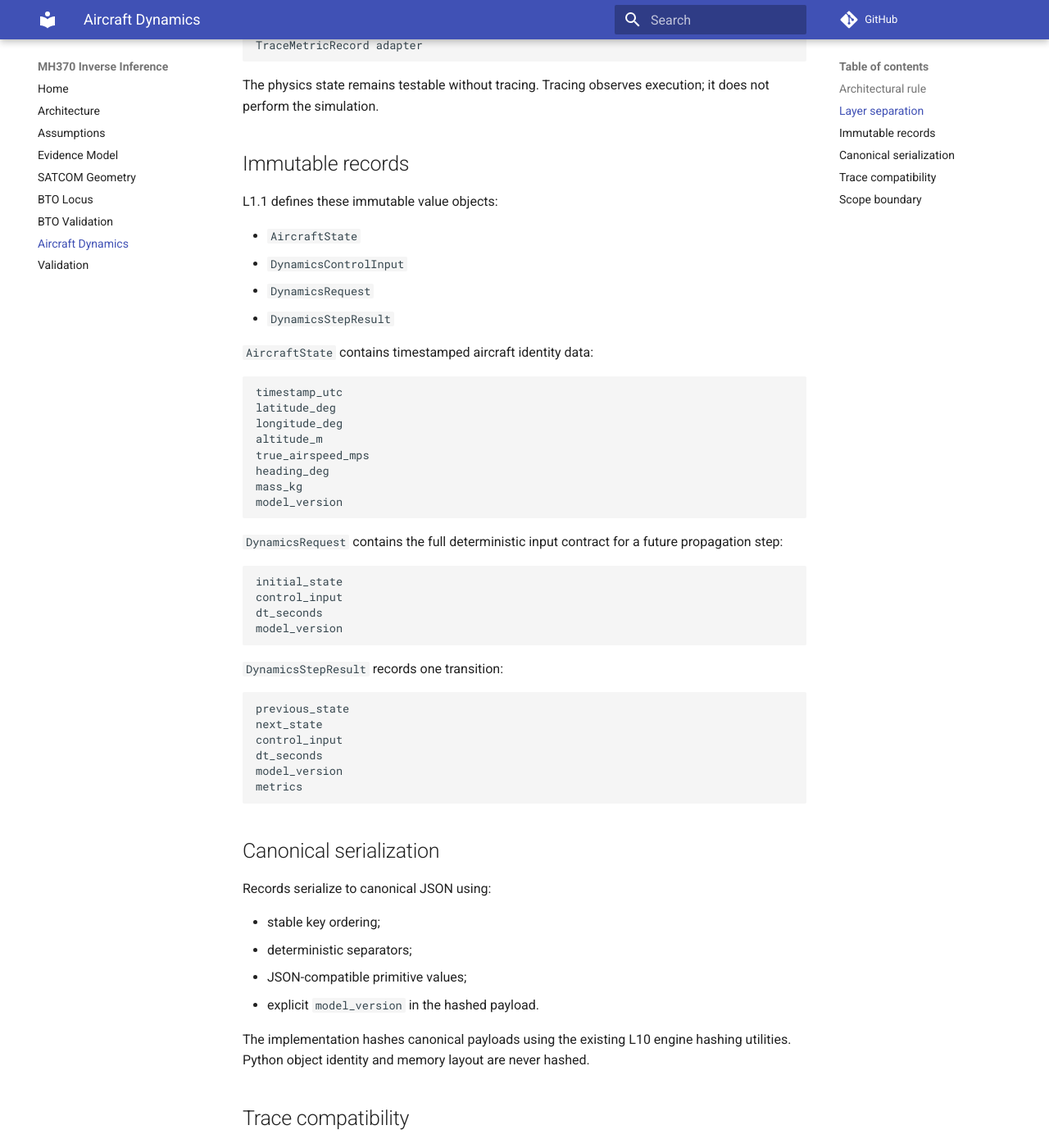
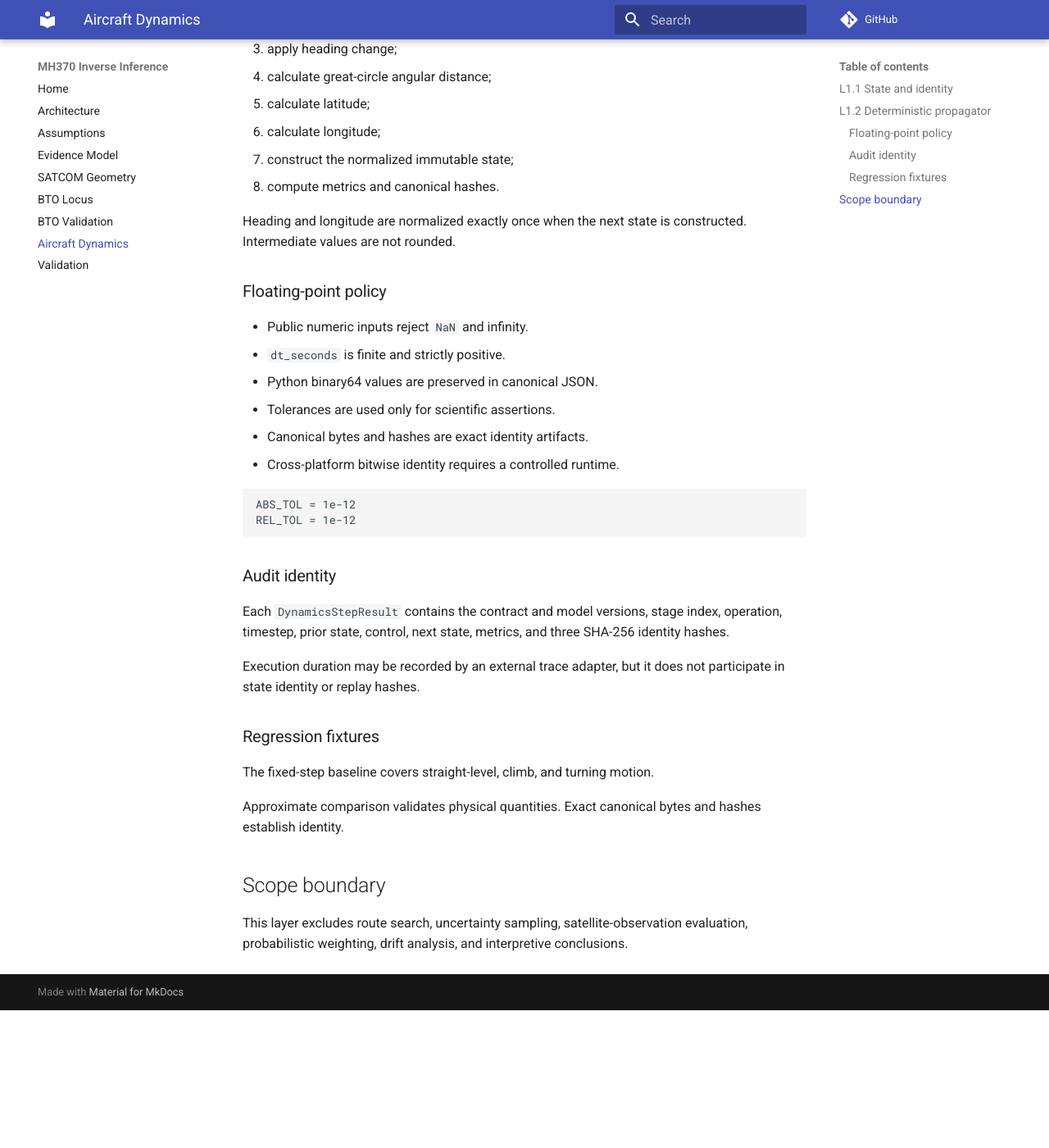
Before and after one commit to bradshawdanni-collab/mh370-inverse-inference, an MkDocs documentation site: the page built from docs/aircraft-dynamics.md, in a window 1280 px wide and 1400 px high, scrolled down 589 px. Shown: the whole window at 82% size. Built offline with MkDocs 1.6.1 and Material for MkDocs 9.7.7, drawn with Linux system fonts in a browser that asks for light colours; comment, search, counter and statistics services are not loaded; after the commit the page ends 1821 px from its top, so only the background shows below that; some of the changed text lies outside the part shown.

Commit message:
Document L1.2 deterministic propagator

````diff
--- a/docs/aircraft-dynamics.md
+++ b/docs/aircraft-dynamics.md
@@ -1,108 +1,59 @@
-# L1.1 Aircraft Dynamics State and Identity Contract
+# Aircraft Dynamics Contracts
 
-L1.1 defines the aircraft-dynamics state and step records used by later deterministic propagation work. It is a state-and-identity contract layer, not a physics solver.
+## L1.1 State and identity
 
-## Architectural rule
+L1.1 defines immutable aircraft state, control, request, and result records. Canonical JSON and SHA-256 establish stable identity.
+
+## L1.2 Deterministic propagator
+
+L1.2 implements one pure fixed-step transition:
 
 ```text
-simulation computes state
-hashing canonically fingerprints inputs and outputs
-tracing records the evidence
-replay compares the evidence
+validated request
+    → deterministic state transition
+    → immutable step result
+    → canonical hashes
 ```
 
-## Layer separation
+The operation order is fixed:
 
-```text
-AircraftState
-    ↓
-DynamicsStep / deterministic propagation
-    ↓
-DynamicsStepResult
-    ↓
-TraceMetricRecord adapter
+1. resolve true airspeed;
+2. apply altitude change;
+3. apply heading change;
+4. calculate great-circle angular distance;
+5. calculate latitude;
+6. calculate longitude;
+7. construct the normalized immutable state;
+8. compute metrics and canonical hashes.
+
+Heading and longitude are normalized exactly once when the next state is constructed. Intermediate values are not rounded.
+
+### Floating-point policy
+
+- Public numeric inputs reject `NaN` and infinity.
+- `dt_seconds` is finite and strictly positive.
+- Python binary64 values are preserved in canonical JSON.
+- Tolerances are used only for scientific assertions.
+- Canonical bytes and hashes are exact identity artifacts.
+- Cross-platform bitwise identity requires a controlled runtime.
+
+```python
+ABS_TOL = 1e-12
+REL_TOL = 1e-12
 ```
 
-The physics state remains testable without tracing. Tracing observes execution; it does not perform the simulation.
+### Audit identity
 
-## Immutable records
+Each `DynamicsStepResult` contains the contract and model versions, stage index, operation, timestep, prior state, control, next state, metrics, and three SHA-256 identity hashes.
 
-L1.1 defines these immutable value objects:
+Execution duration may be recorded by an external trace adapter, but it does not participate in state identity or replay hashes.
 
-- `AircraftState`
-- `DynamicsControlInput`
-- `DynamicsRequest`
-- `DynamicsStepResult`
+### Regression fixtures
 
-`AircraftState` contains timestamped aircraft identity data:
+The fixed-step baseline covers straight-level, climb, and turning motion.
 
-```text
-timestamp_utc
-latitude_deg
-longitude_deg
-altitude_m
-true_airspeed_mps
-heading_deg
-mass_kg
-model_version
-```
-
-`DynamicsRequest` contains the full deterministic input contract for a future propagation step:
-
-```text
-initial_state
-control_input
-dt_seconds
-model_version
-```
-
-`DynamicsStepResult` records one transition:
-
-```text
-previous_state
-next_state
-control_input
-dt_seconds
-model_version
-metrics
-```
-
-## Canonical serialization
-
-Records serialize to canonical JSON using:
-
-- stable key ordering;
-- deterministic separators;
-- JSON-compatible primitive values;
-- explicit `model_version` in the hashed payload.
-
-The implementation hashes canonical payloads using the existing L10 engine hashing utilities. Python object identity and memory layout are never hashed.
-
-## Trace compatibility
-
-Aircraft-dynamics records are designed to be consumed by a later trace adapter. The future adapter should emit the common trace core:
-
-```text
-stage_index
-operation
-input_hash
-output_hash
-op_signature_hash
-duration_ms
-record_count
-```
-
-Stage-specific values remain in `metrics`, for example:
-
-```text
-fuel_mass_kg
-energy_error
-constraint_violation
-normalization_error
-```
-
-Bayesian-specific fields are not forced into the aircraft-dynamics state contract.
+Approximate comparison validates physical quantities. Exact canonical bytes and hashes establish identity.
 
 ## Scope boundary
 
-L1.1 does not implement aircraft propagation, fuel modelling, BFO inversion, Bayesian inference, debris drift, or endpoint-location conclusions. Those layers may depend on this contract later, but they do not belong inside it.
+This layer excludes route search, uncertainty sampling, satellite-observation evaluation, probabilistic weighting, drift analysis, and interpretive conclusions.
````
